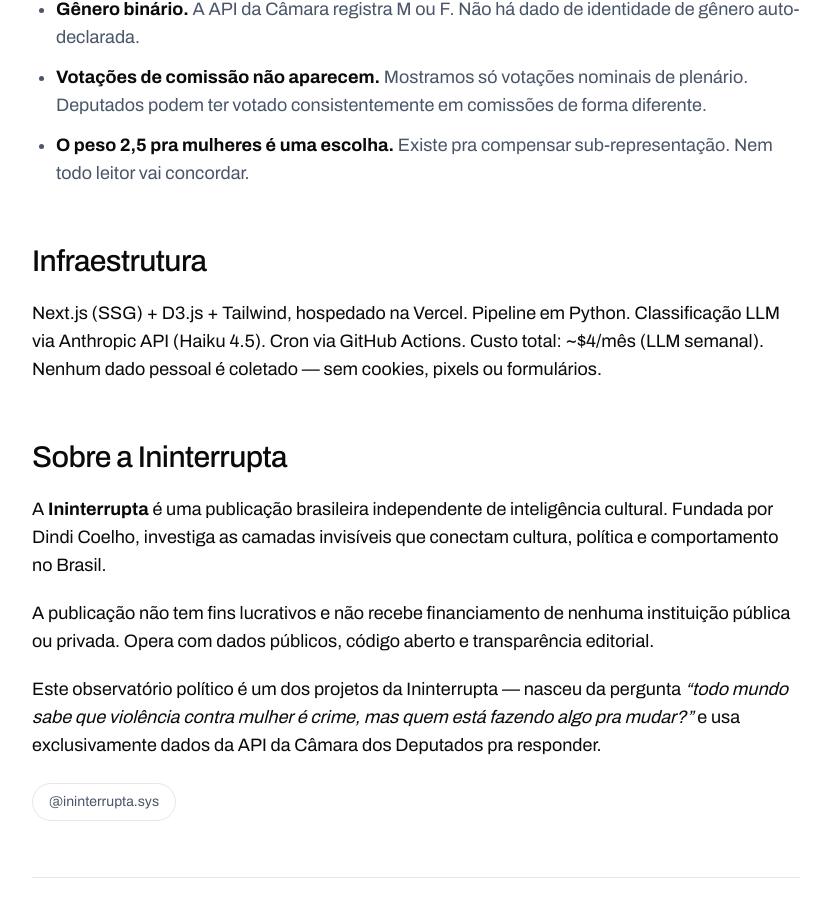
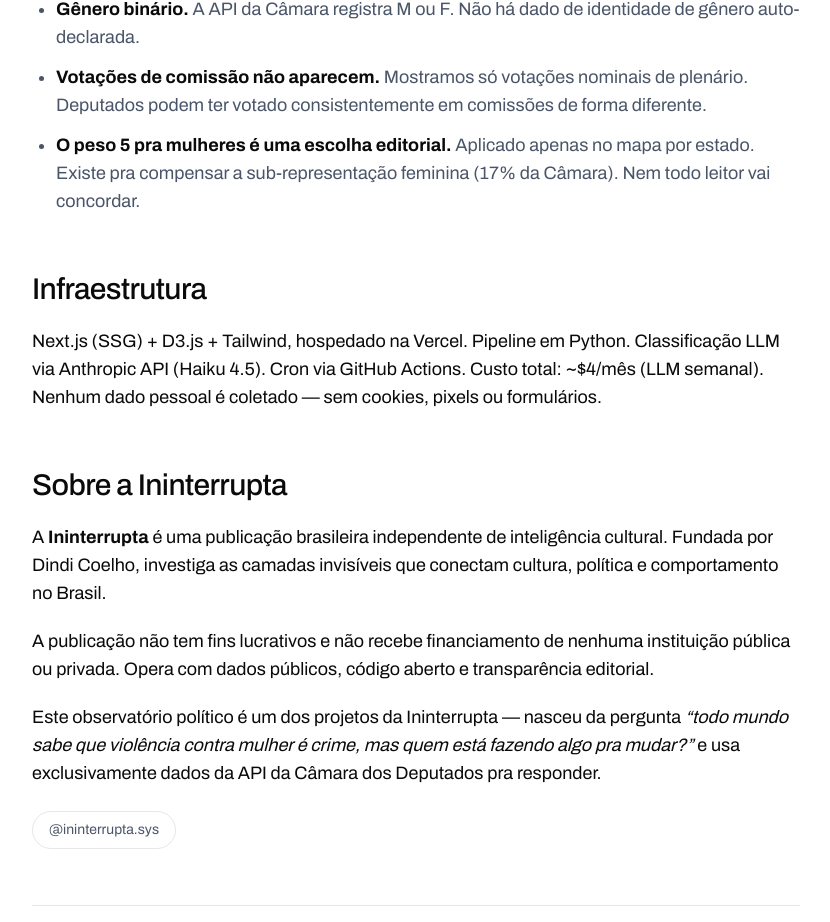
Before and after one commit to dindicoelho/observatoriomulheres-ininterrupta, a Next.js app: page /metodologia in a window 1280 px wide. Shown: the part 5120-6042 px from the top of the page, without its empty margins (224-1054 px from the left). Built offline with nearby package versions, Linux system fonts and the light colour scheme.

Commit message:
Metodologia: corrige peso mulheres 2,5 → 5 + especifica que é só no mapa

```diff
--- a/src/app/metodologia/page.tsx
+++ b/src/app/metodologia/page.tsx
@@ -521,10 +521,11 @@ export default function MetodologiaPage() {
               </li>
               <li>
                 <strong className="text-[var(--color-text)]">
-                  O peso 2,5 pra mulheres é uma escolha.
+                  O peso 5 pra mulheres é uma escolha editorial.
                 </strong>{" "}
-                Existe pra compensar sub-representação. Nem todo leitor
-                vai concordar.
+                Aplicado apenas no mapa por estado. Existe pra compensar
+                a sub-representação feminina (17% da Câmara). Nem todo
+                leitor vai concordar.
               </li>
             </ul>
           </section>
```
